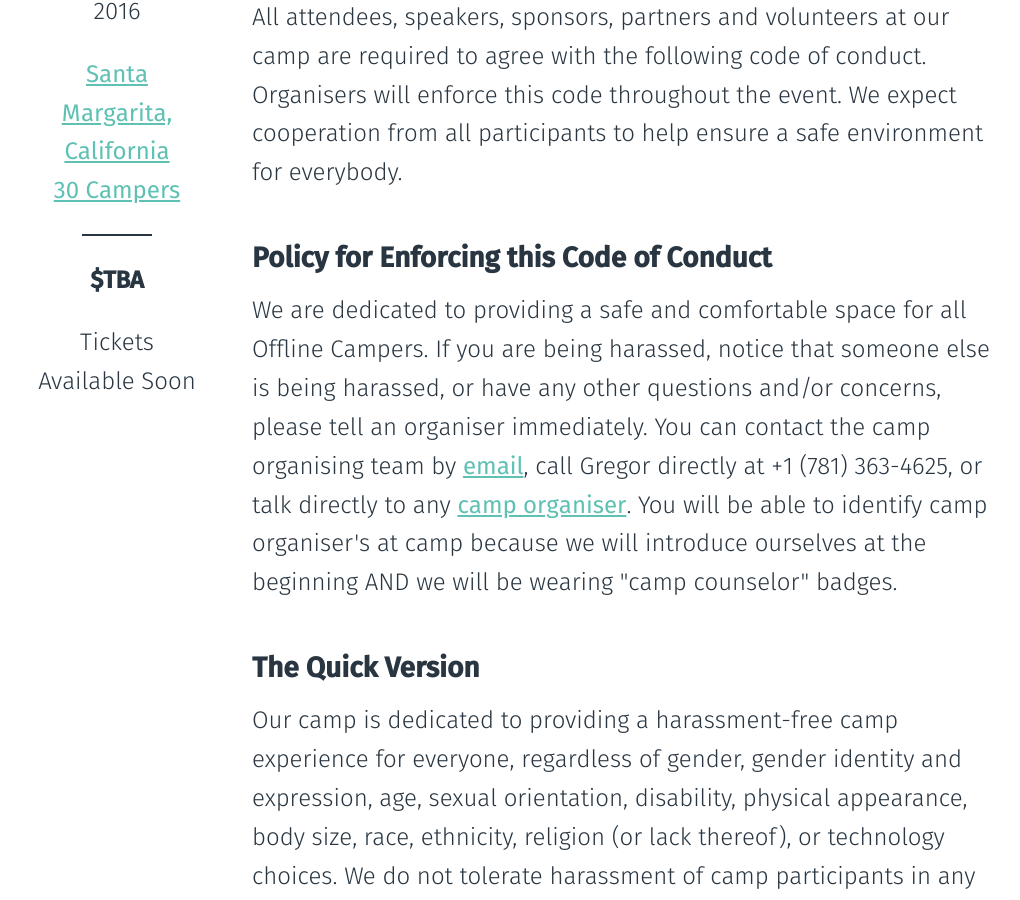
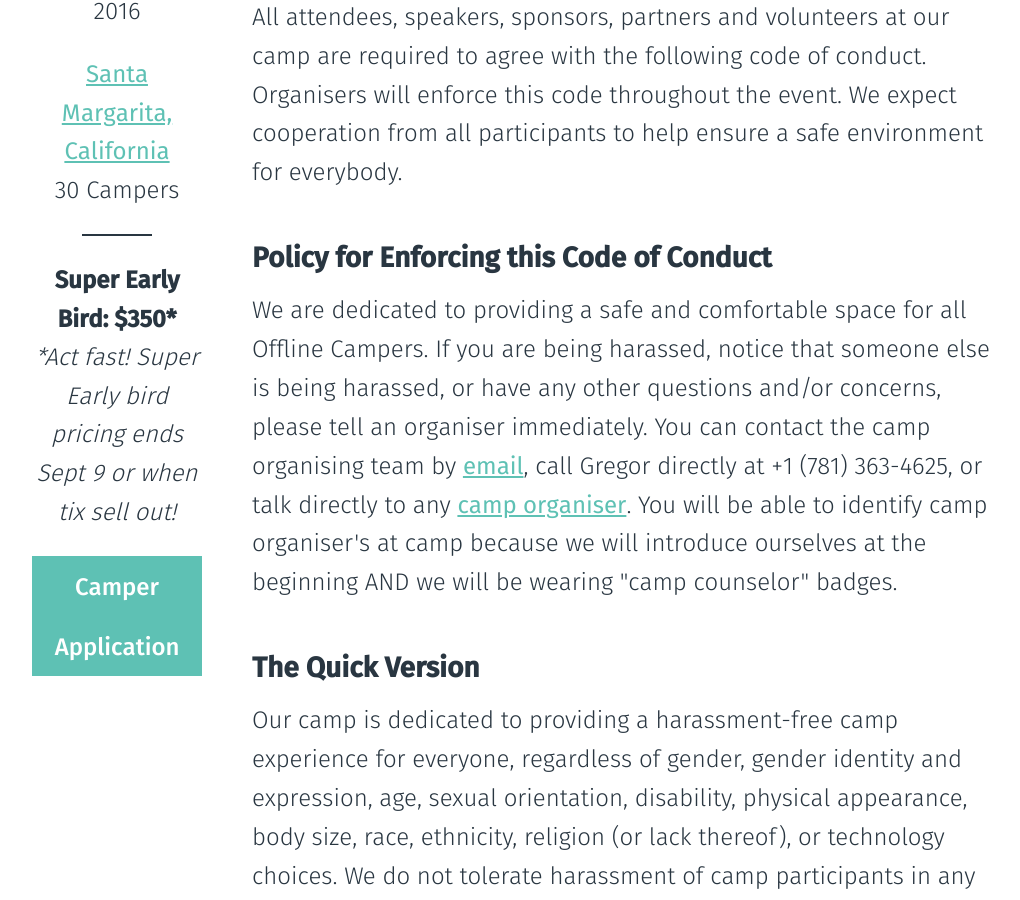
Before and after one commit to offlinefirst/offlinefirst.org, a Jekyll site: the page built from camp/codeofconduct.html, in a window 1280 px wide and 900 px high, scrolled down 350 px. Shown: the whole window, without its empty margins (73-1093 px from the left). Built offline with Jekyll 4.4.1, drawn with Linux system fonts in a browser that asks for light colours; comment, search, counter and statistics services are not loaded; some of the changed text lies outside the part shown.

Commit message:
adding super early bird tickets to coc

```diff
--- a/camp/codeofconduct.html
+++ b/camp/codeofconduct.html
@@ -12,20 +12,23 @@
   </h6>
 
   <p class="location">
-    <a href="https://goo.gl/maps/r4xFZGZ6kr12">Santa Margarita, California<br>
-    30 Campers</a>
+    <a href="https://goo.gl/maps/r4xFZGZ6kr12">Santa Margarita, California</a><br>
+    30 Campers
   </p>
 
   <hr>
 
   <p class="price">
-    <strong>$TBA</strong><br>
+    <strong>Super Early Bird: $350*</strong><br>
+    <em>*Act fast! Super Early bird pricing ends Sept 9 or when tix sell out!</em>
   </p>
 
   <p class="attend">
-    Tickets Available Soon
+    <a href="https://offlinecamp.typeform.com/to/F93r36">Camper Application</a>
   </p>
+
 </header>
+
 <div class="main">
    <h2>The Offline Camp Code of Conduct</h2>
 
@@ -97,3 +100,12 @@
     </ul>
   </div>
 </div>
+
+  <div class="apply">
+    <span class="date">November 4-7, 2016</span>
+    <span class="price">$350*</span>
+    <em>*Act fast! Super Early bird pricing ends Sept 9 or when tix sell out!</em>
+    <p><a href="https://offlinecamp.typeform.com/to/F93r36">Camper Application</a></p>
+  </div>
+  <div class="clear"></div>
+</section>
```
